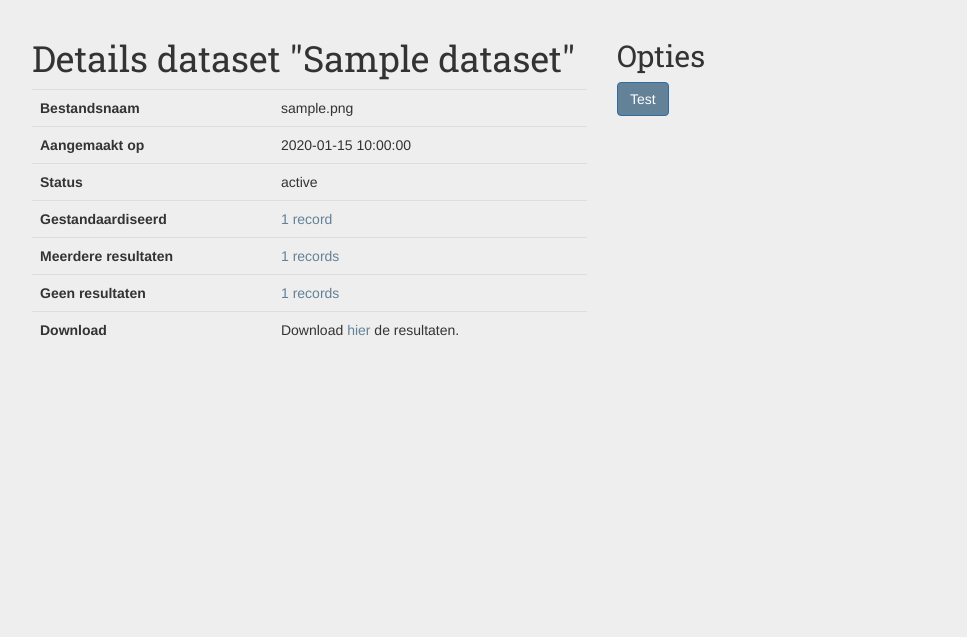
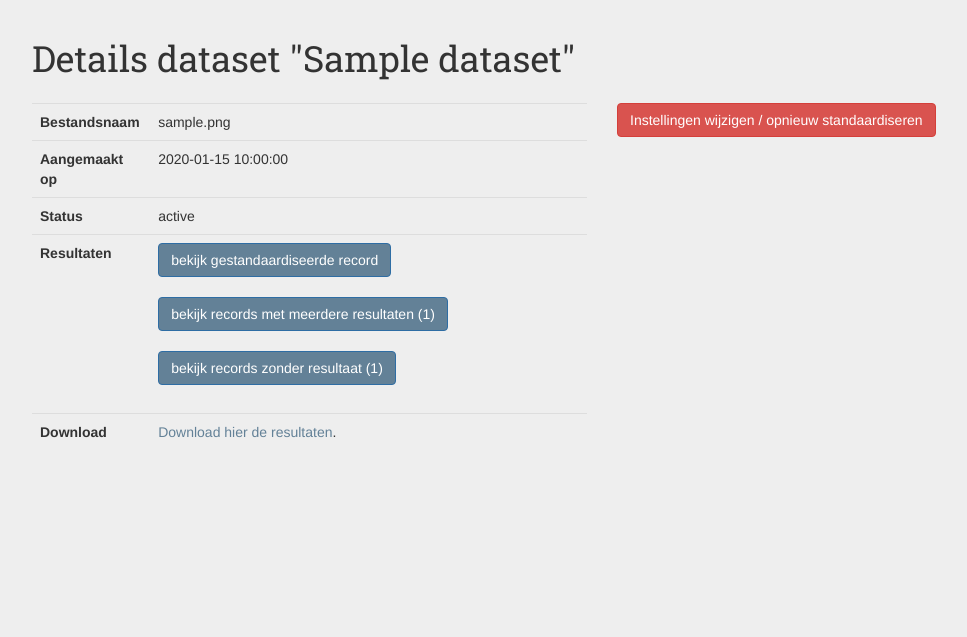
Before and after one commit to erfgoed-en-locatie/place-identificator, a PHP site: template app/views/datasets/details.html.twig in a window 1280 px wide. Shown: the part 51-688 px from the top of the page, without its empty margins (38-1005 px from the left). Run offline with PHP 8.4, Linux system fonts and the light colour scheme; the template is opened without the code that fills it: most values are stand-ins (such as "Sample title", 1, 10 or a date in 2020); some libraries are stand-ins or nearby versions.

Commit message:
UI aanpassinkjes

```diff
--- a/app/views/colofon.html.twig
+++ b/app/views/colofon.html.twig
@@ -5,9 +5,9 @@
         <div class="col-md-6">
             <h1>Colofon</h1>
 
-            <p>Deze tool is ontwikkelt binnen het project Erfgoed &amp; Locatie.</p>
+            <p>Deze tool is ontwikkeld binnen het project Erfgoed &amp; Locatie.</p>
 
-            <p>Behalve dat deze tool als het goed is doet wat ie moet doen, namelijk plaatsnamen batchgewijs standaardiseren, heeft het team er ook de Histograph&trade; API mee willen testen.</p>
+            <p>Behalve dat deze tool - als het goed is - doet wat ie moet doen, namelijk plaatsnamen batchgewijs standaardiseren, heeft het team er ook de <a href="http://api.histograph.io">Histograph API</a> mee willen testen.</p>
 
         </div>
 
--- a/app/views/datasets/details.html.twig
+++ b/app/views/datasets/details.html.twig
@@ -2,9 +2,11 @@
 
 {% block content %}
 
+    <h1>Details dataset "{{ dataset.name }}"</h1>
+
     <div class="row">
         <div class="col-md-6">
-            <h1>Details dataset "{{ dataset.name }}"</h1>
+
 
             <table class="table">
                 <tr>
@@ -33,42 +35,31 @@
                 </tr>
                 <tr>
                     <th>
-                        Gestandaardiseerd
+                        Resultaten
                     </th>
                     <td>
-                        <a href="/datasets/{{ dataset.id }}/standardized">{{ dataset.countStandardized }} record{% if dataset.countStandardized != 1 %}s{% endif %}</a>
+                        <a class="btn btn-primary" href="/datasets/{{ dataset.id }}/standardized">bekijk gestandaardiseerde record{% if dataset.countStandardized != 1 %}s ({{ dataset.countStandardized }}){% endif %} </a>
+
+                        <a class="btn btn-primary" class="btn btn-primary" href="/datasets/{{ dataset.id }}/multiples">bekijk records met meerdere resultaten ({{ dataset.countMultiples }})</a><br />
+
+                        <a class="btn btn-primary" href="/datasets/{{ dataset.id }}/noresults">bekijk  records zonder resultaat ({{ dataset.countNoResults }})</a>
                     </td>
                 </tr>
-                <tr>
-                    <th>
-                        Meerdere resultaten
-                    </th>
-                    <td>
-                        <a href="/datasets/{{ dataset.id }}/multiples">{{ dataset.countMultiples }} records</a>
-                    </td>
-                </tr>
-                <tr>
-                    <th>
-                        Geen resultaten
-                    </th>
-                    <td>
-                        <a href="/datasets/{{ dataset.id }}/noresults">{{ dataset.countNoResults }} records</a>
-                    </td>
-                </tr>
+
                 <tr>
                     <th>
                         Download
                     </th>
                     <td>
-                        Download <a href="/datasets/{{ dataset.id }}/download">hier</a> de resultaten.
+                        <a href="/datasets/{{ dataset.id }}/download">Download hier de resultaten</a>.
                     </td>
                 </tr>
             </table>
         </div>
 
         <div class="col-md-6">
-            <h2>Opties</h2>
-            <a href="{{ path('standardize-test', {'id': dataset.id}) }}" title="Test de huidige mapping" class="btn btn-primary">Test</a>
+
+            <a href="{{ path('import-mapcsv', {'id': dataset.id}) }}" title="Test de huidige mapping" class="btn btn-danger">Instellingen wijzigen / opnieuw standaardiseren</a>
         </div>
 
     </div>
--- a/app/views/datasets/list.html.twig
+++ b/app/views/datasets/list.html.twig
@@ -4,7 +4,7 @@
     <div class="row">
         <div class="col-md-12">
 
-            <h2>Datasets</h2>
+            <h1>Mijn datasets</h1>
 
             {%  if datasets is empty %}
                 <p>Er zijn (nog) geen datasets.</p>
--- a/app/views/datasets/multiples.twig
+++ b/app/views/datasets/multiples.twig
@@ -6,7 +6,7 @@
             <p>Je werkt in dataset "<a href="/datasets/{{ dataset.id }}">{{ dataset.name }}</a>"</p>
 
             <div id="resultnav">
-                <a href="/datasets/{{ dataset.id }}/standardized">Gestandaardiseerd ({{ dataset.countStandardized }})</a><a class="current" href="/datasets/{{ dataset.id }}/multiples">Meerdere resultaten ({{ dataset.countMultiples }})</a><a href="/datasets/{{ dataset.id }}/noresults">Geen resultaten ({{ dataset.countNoResults }})</a><a href="/datasets/{{ dataset.id }}/download">Download</a>
+                <a href="/datasets/{{ dataset.id }}/standardized">Gestandaardiseerd ({{ dataset.countStandardized }})</a><a class="current" href="/datasets/{{ dataset.id }}/multiples">Meerdere resultaten ({{ dataset.countMultiples }})</a><a href="/datasets/{{ dataset.id }}/noresults">Geen resultaten ({{ dataset.countNoResults }})</a><a href="/datasets/{{ dataset.id }}/download">Onachterhaalbaar</a><a href="/datasets/{{ dataset.id }}/download">Download</a>
             </div>
 
             <p></p>
--- a/app/views/home.html.twig
+++ b/app/views/home.html.twig
@@ -11,7 +11,7 @@
                         <li>Zoekt Geonames, Getty Thesaurus of Geographic Names en Gemeentegeschiedenis URI's</li>
                         <li>Geeft coördinaten</li>
                         <li>Kent historische naamvarianten en historische gemeentes</li>
-                        <li>Gebruikt Histograph&trade;</li>
+                        <li>Gebruikt de Histograph API</li>
                         <li>Maakt bewerken en verfijnen data mogelijk</li>
                     </ul>
 
--- a/app/views/import/field-mapper.twig
+++ b/app/views/import/field-mapper.twig
@@ -1,7 +1,7 @@
 {% extends "layout.html.twig" %}
 
 {% block content %}
-	<h2>Velden benoemen</h2>
+	<h1>Instellingen ingeven en standaardiseren dataset "{{ dataset.name }}"</h1>
 	<div class="row">
 		<div class="col-md-6">
 
@@ -52,13 +52,13 @@
 					<input class="btn btn-primary" type="submit" value="standaardiseer 20 records" />
 					<p>Deze optie standaardiseert de eerste 20 records. Dit is handig om te kijken of alles goed gaat alvorens het hele bestand te verwerken.</p>
 
-					<p>Let op: alle data bij dit bestand wordt eerst verwijderd!</p>
+					<p>Let op: eventueel eerder opgehaalde data bij dit bestand wordt eerst verwijderd!</p>
 				</div>
 				<div class="col-md-6">
 					<input class="btn btn-primary" type="submit" value="standaardiseer alle records" />
 					<p>Deze optie standaardiseert alle records. Dit proces kan enige tijd duren.</p>
 
-					<p>Let op: alle data bij dit bestand wordt eerst verwijderd!</p>
+					<p>Let op: eventueel eerder opgehaalde data bij dit bestand wordt eerst verwijderd!</p>
 				</div>
 			</div>
 		</div>
--- a/src/Pid/Mapper/Provider/ImportControllerProvider.php
+++ b/src/Pid/Mapper/Provider/ImportControllerProvider.php
@@ -285,7 +285,8 @@ class ImportControllerProvider implements ControllerProviderInterface {
         // form or form errors
         return $app['twig']->render('import/field-mapper.twig', array(
             'columnNames' => $columnNames,
-            'form'  => $form->createView()
+            'form'  => $form->createView(),
+            'dataset' => $dataset
         ));
     }
 
--- a/web/css/pid.css
+++ b/web/css/pid.css
@@ -12,6 +12,9 @@ ul{
 }
 h1,h2,h3{
 	font-family: 'Roboto Slab', serif;
+}
+h1{
+	margin-bottom: 24px;
 }
 a{
 	color: #638197;
@@ -39,6 +42,9 @@ a{
 }
 .btn-primary{
 	background-color: #638197;
+}
+.btn{
+	margin-bottom: 20px;
 }
 .container .jumbotron{
 	background-image: url(/images/jumbo-bg.jpg);
@@ -70,3 +76,6 @@ a{
 	height: 400px;
 	background-color: #bfd2dd;
 }
+.form-actions{
+	margin-top: 40px;
+}
```
Also changed, not shown: app/views/datasets/noresults.twig (+5 -5 lines), app/views/import/uploadform.html.twig (+6 -6 lines).
